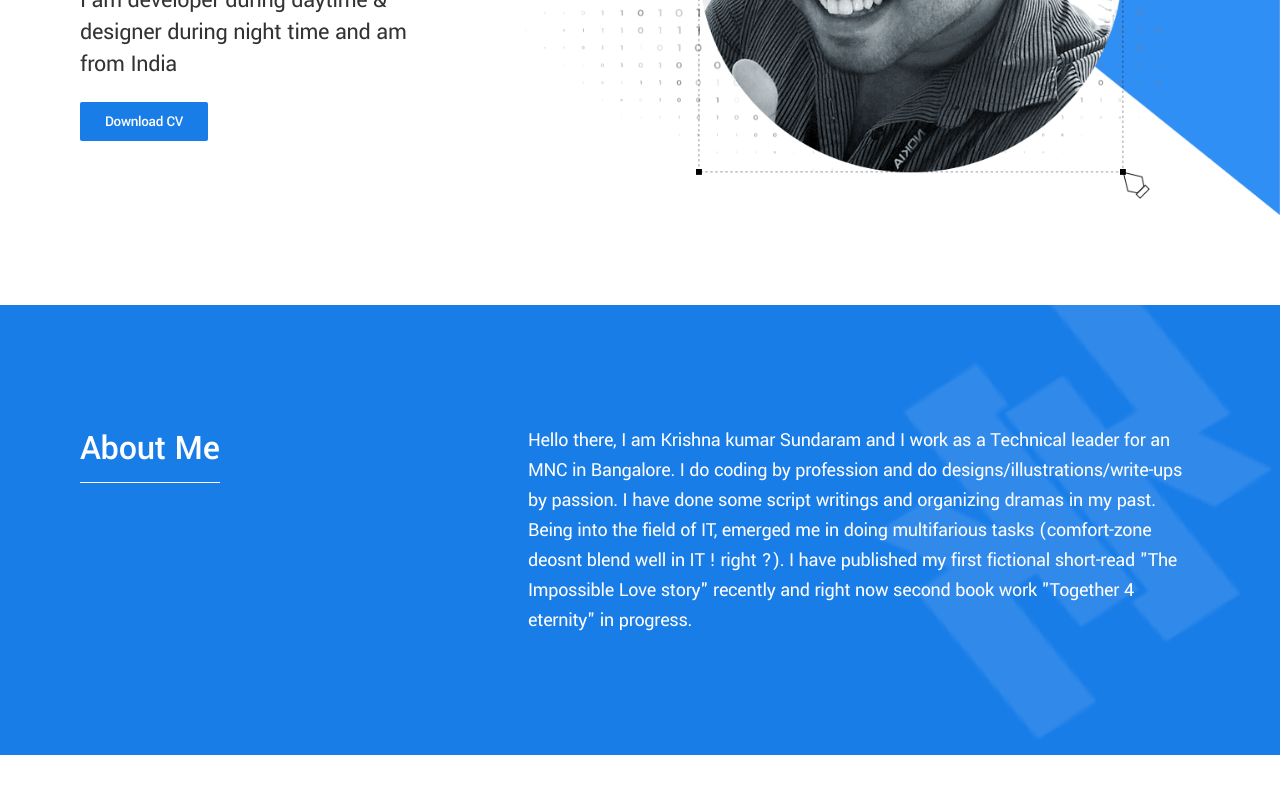
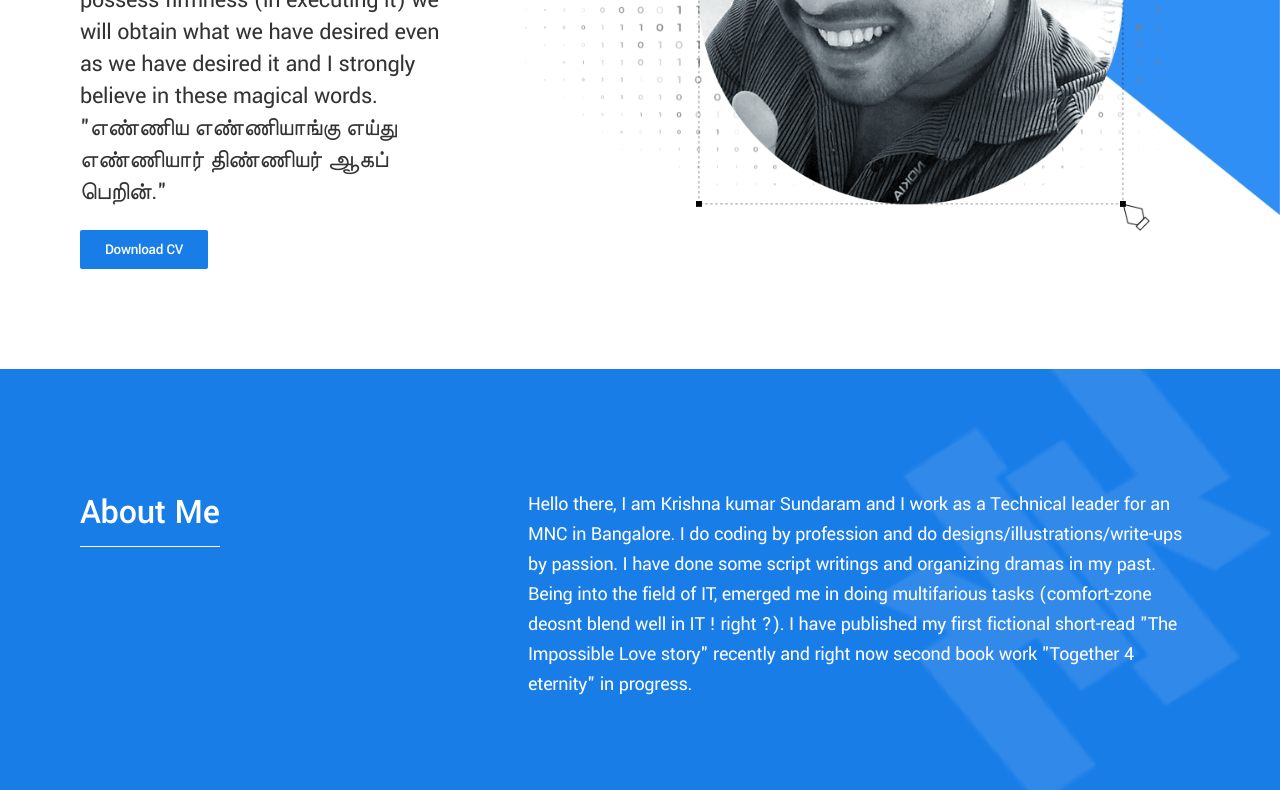
Before and after one commit to savitor/kks.github.io, a plain HTML site: page index.html in a window 1280 px wide. Shown: the part 405-1195 px from the top of the page. Drawn offline with Linux system fonts and the light colour scheme.

Commit message:
Update index.html
added summary notes

```diff
--- a/index.html
+++ b/index.html
@@ -33,8 +33,13 @@
 			 	<div class="tag to-animate" data-delay="100" data-animate="fadeInUp animated">Hello There ! I am </div>
 			 	<h1 class="to-animate" data-delay="200" data-animate="fadeInUp animated">Krishna Kumar
 <span class="disBlk">Sundaram</span></h1>
-<p class="to-animate" data-delay="300" data-animate="fadeInUp animated">I am developer during daytime
-& designer during night time and am from India</p>
+<p class="to-animate" data-delay="300" data-animate="fadeInUp animated">
+	 I am a coder/writer/designer, If we have planned (an undertaking) possess firmness (in executing it)
+	 we will obtain what we have desired even as we have desired it and I strongly believe in these magical
+	 words.
+
+	 "எண்ணிய எண்ணியாங்கு எய்து எண்ணியார்
+         திண்ணியர் ஆகப் பெறின்."</p>
 <a href="" target="_blank" class="btn disInBlk to-animate" data-delay="400" data-animate="fadeInUp animated">Download CV</a>
 			 </div>
 
```
